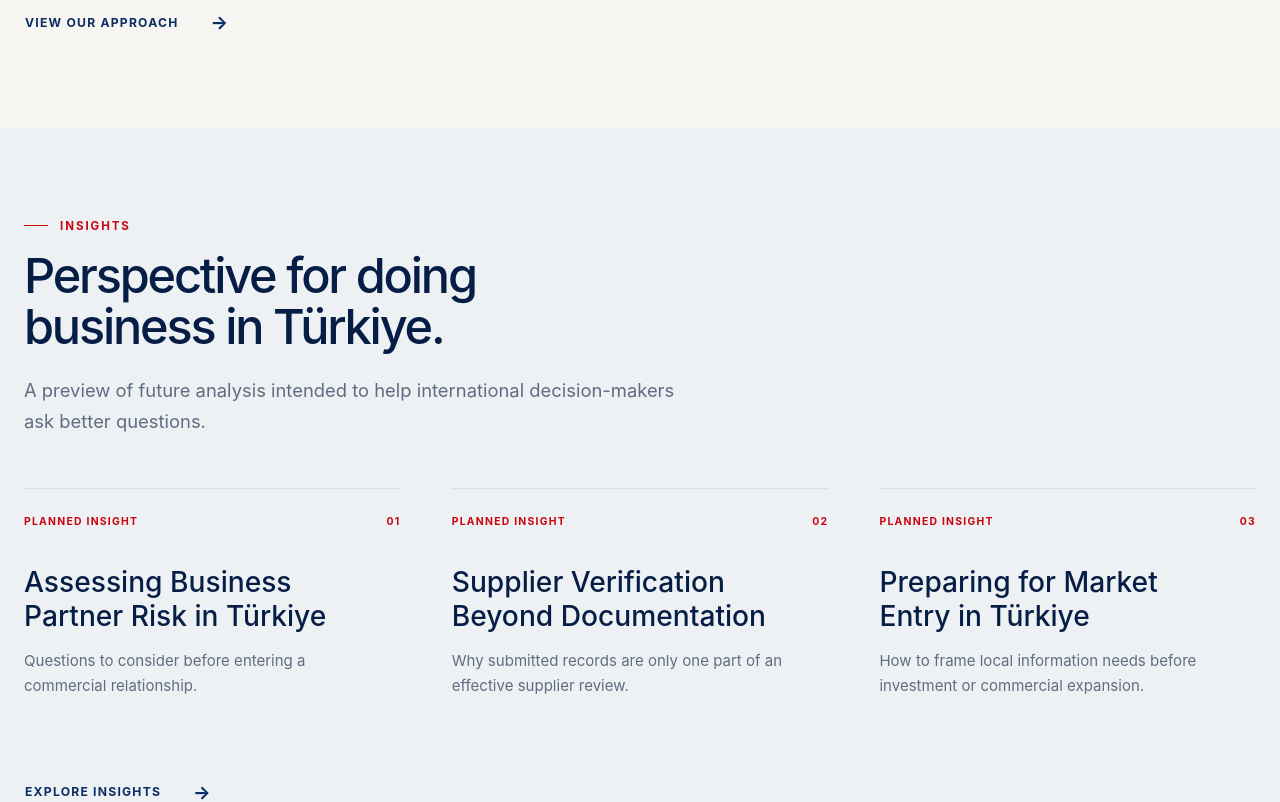
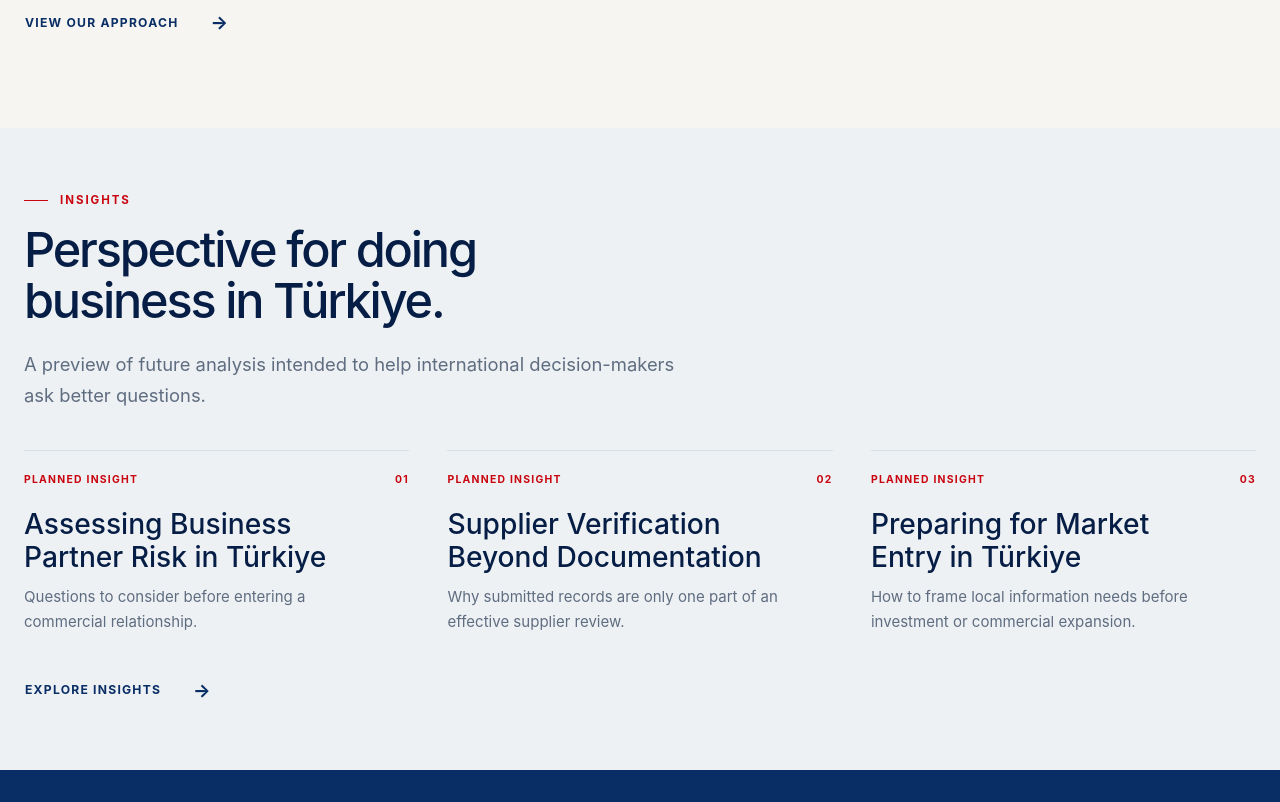
Before and after one commit to pinarci/mspartners, a Next.js app: page / in a window 1280 px wide. Shown: the part 3500-4302 px from the top of the page. Built offline with nearby package versions, Linux system fonts and the light colour scheme.

Commit message:
Compact insights and enquiry sections

```diff
--- a/src/app/globals.css
+++ b/src/app/globals.css
@@ -285,14 +285,16 @@ main section[id] { scroll-margin-top: var(--header-offset); }
 .process-list p { max-width: 12rem; margin-bottom: 0; color: var(--muted); font-size: 0.9rem; }
 
 /* Insights */
-.insights { background: var(--surface-muted); }
-.insights-grid { display: grid; grid-template-columns: repeat(3, 1fr); gap: clamp(2rem, 4vw, 3.5rem); }
-.insights-grid article { min-height: 16rem; padding-top: 1.5rem; border-top: 1px solid var(--border); }
+.insights { padding-block: clamp(3.5rem, 5vw, 5.5rem); background: var(--surface-muted); }
+.insights .section-heading { margin-bottom: clamp(1.75rem, 3vw, 2.5rem); }
+.insights-grid { display: grid; grid-template-columns: repeat(3, 1fr); gap: clamp(1.5rem, 3vw, 2.5rem); }
+.insights-grid article { min-height: 12.5rem; padding-top: 1.25rem; border-top: 1px solid var(--border); }
 .insights-grid article:first-child { padding-left: 0; }
 .insights-grid article:last-child { padding-right: 0; }
-.insights-card__meta { margin-bottom: 2.25rem; display: flex; justify-content: space-between; gap: 1rem; color: var(--accent); font-size: 0.65rem; font-weight: 750; letter-spacing: 0.12em; text-transform: uppercase; }
-.insights-grid h3 { margin-bottom: 1rem; color: var(--primary-deep); font-family: var(--font-editorial); font-size: clamp(1.45rem, 2.2vw, 1.9rem); font-weight: 500; line-height: 1.18; }
-.insights-grid article > p { margin-bottom: 1.5rem; color: var(--muted); font-size: 0.94rem; }
+.insights-card__meta { margin-bottom: 1.25rem; display: flex; justify-content: space-between; gap: 1rem; color: var(--accent); font-size: 0.65rem; font-weight: 750; letter-spacing: 0.12em; text-transform: uppercase; }
+.insights-grid h3 { margin-bottom: 0.65rem; color: var(--primary-deep); font-family: var(--font-editorial); font-size: clamp(1.45rem, 2.2vw, 1.9rem); font-weight: 500; line-height: 1.18; }
+.insights-grid article > p { margin-bottom: 0; color: var(--muted); font-size: 0.94rem; }
+.insights .section-detail-link { margin-top: 1.5rem; }
 
 /* Secondary pages */
 .page-hero { background: var(--primary-deep); color: var(--primary-foreground); }
@@ -346,17 +348,19 @@ main section[id] { scroll-margin-top: var(--header-offset); }
 
 .approach-index > .container > ol > li { padding-block: clamp(2.5rem, 4vw, 4rem); display: grid; grid-template-columns: 4rem minmax(15rem, 0.6fr) minmax(20rem, 1fr); gap: clamp(2rem, 4vw, 4rem); align-items: start; border-bottom: 1px solid var(--border); }
 .limitation-note { max-width: 55rem; margin: 2.5rem 0 0; padding-left: 1.2rem; border-left: 2px solid var(--accent); color: var(--muted); font-size: 0.9rem; }
-.planned-insights__list { display: grid; grid-template-columns: repeat(3, minmax(0, 1fr)); gap: clamp(2rem, 4vw, 3.5rem); }
-.planned-insights article { min-height: 18rem; padding-top: 1.5rem; border-top: 1px solid var(--border); }
-.planned-insights__meta { margin-bottom: 2.5rem; display: flex; justify-content: space-between; gap: 1rem; color: var(--accent); font-size: 0.66rem; font-weight: 750; letter-spacing: 0.12em; text-transform: uppercase; }
+.planned-insights__list { display: grid; grid-template-columns: repeat(3, minmax(0, 1fr)); gap: clamp(1.5rem, 3vw, 2.5rem); }
+.planned-insights article { min-height: 13.5rem; padding-top: 1.25rem; border-top: 1px solid var(--border); }
+.planned-insights__meta { margin-bottom: 1.5rem; display: flex; justify-content: space-between; gap: 1rem; color: var(--accent); font-size: 0.66rem; font-weight: 750; letter-spacing: 0.12em; text-transform: uppercase; }
 .planned-insights h2 { font-size: clamp(1.8rem, 3vw, 2.6rem); }
-.planned-insights article > p { color: var(--muted); }
-.prompt-list { margin: 0; display: grid; grid-template-columns: repeat(2, minmax(0, 1fr)); gap: 1.5rem 3rem; }
-.prompt-list div { min-height: 7.5rem; padding-top: 1.25rem; border-top: 1px solid var(--border); }
-.prompt-list dt { margin-bottom: 0.8rem; color: var(--primary-deep); font-family: var(--font-editorial); font-size: 1.35rem; }
+.planned-insights article > p { margin-bottom: 0; color: var(--muted); }
+.contact-page .page-section { padding-block: clamp(3.25rem, 5vw, 5rem); }
+.contact-page .page-section-heading { margin-bottom: clamp(1.75rem, 3vw, 2.5rem); }
+.prompt-list { margin: 0; display: grid; grid-template-columns: repeat(2, minmax(0, 1fr)); gap: 1rem 2.5rem; }
+.prompt-list div { min-height: 6rem; padding-top: 1rem; border-top: 1px solid var(--border); }
+.prompt-list dt { margin-bottom: 0.4rem; color: var(--primary-deep); font-family: var(--font-editorial); font-size: 1.35rem; line-height: 1.3; }
 .prompt-list dt span { margin-right: 1.2rem; color: var(--accent); font-family: var(--font-sans); font-size: 0.65rem; font-weight: 750; letter-spacing: 0.1em; }
-.prompt-list dd { margin: 0; color: var(--muted); }
-.privacy-note { max-width: 52rem; margin: 2.5rem 0 0; padding-left: 1.2rem; border-left: 2px solid var(--accent); color: var(--muted); font-size: 0.9rem; }
+.prompt-list dd { margin: 0; color: var(--muted); font-size: 0.95rem; line-height: 1.5; }
+.privacy-note { max-width: 52rem; margin: 1.75rem 0 0; padding-left: 1.2rem; border-left: 2px solid var(--accent); color: var(--muted); font-size: 0.9rem; }
 .page-cta { padding-block: clamp(4rem, 6vw, 5.5rem); background: var(--primary); color: var(--primary-foreground); }
 .page-cta__grid { display: grid; grid-template-columns: minmax(0, 1fr) minmax(19rem, 0.55fr); align-items: end; gap: clamp(3rem, 8vw, 8rem); }
 .page-cta h2 { margin-bottom: 0; color: var(--primary-foreground); }
@@ -457,7 +461,7 @@ main section[id] { scroll-margin-top: var(--header-offset); }
   .process-list h3, .process-list p { grid-column: 2; max-width: none; }
   .insights-grid { grid-template-columns: 1fr; }
   .insights-grid article { min-height: auto; }
-  .insights-card__meta { margin-bottom: 2rem; }
+  .insights-card__meta { margin-bottom: 1.25rem; }
   .page-hero__grid { min-height: 22rem; padding-block: 3.5rem; }
   .page-hero h1 { font-size: clamp(2.7rem, 12vw, 3.75rem); }
   .page-section h2, .service-index h2, .approach-index h2, .planned-insights h2, .page-cta h2 { font-size: clamp(2.05rem, 9.5vw, 2.8rem); }
```
